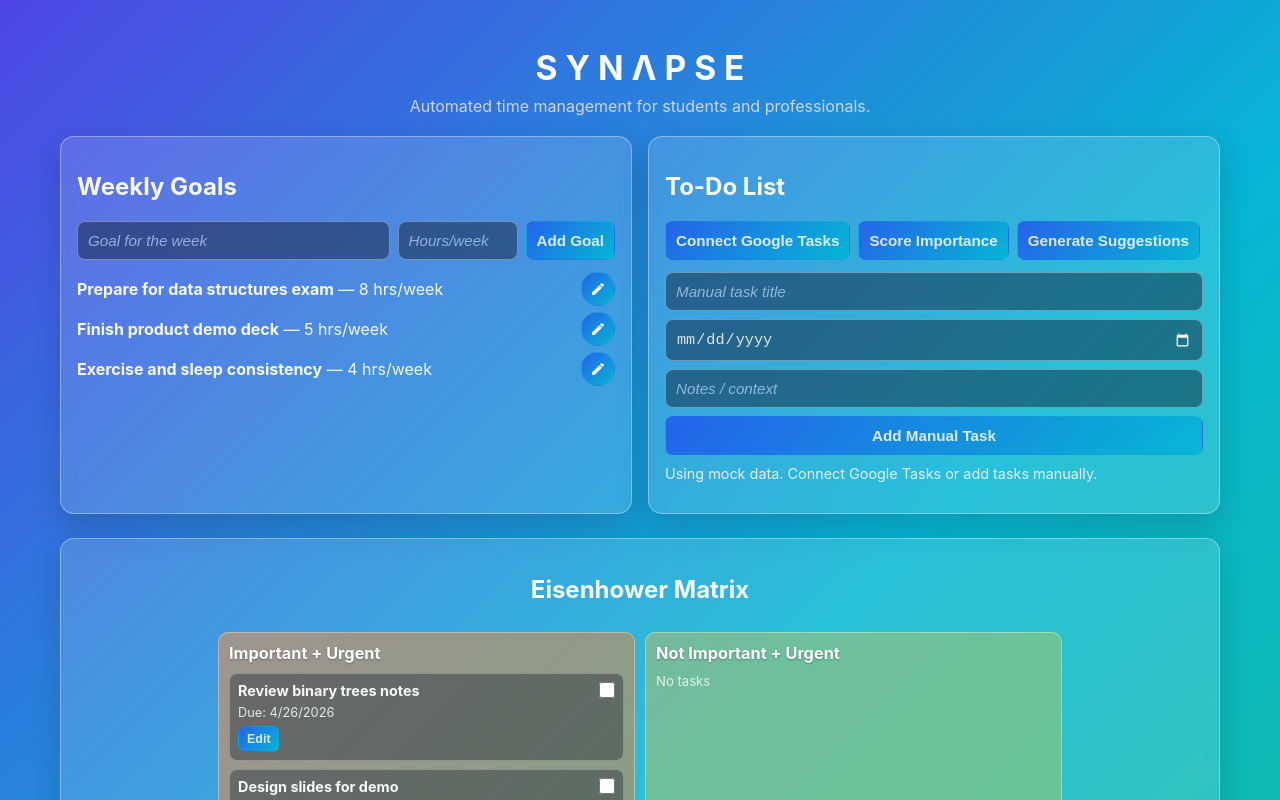
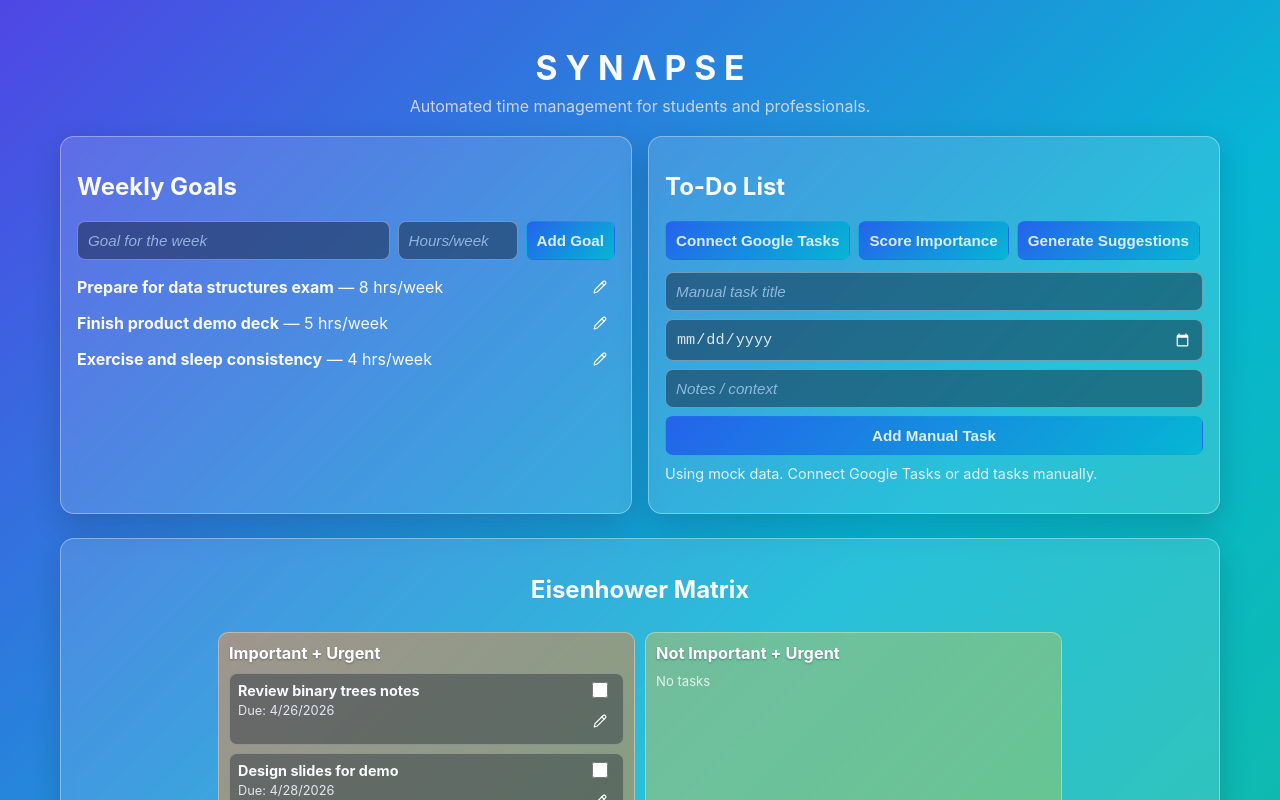
Before and after one commit to mxddi/Synapse3, a React (Create React App) app: page / in a window 1280 px wide. Shown: the top 800 px of the page. Built offline with nearby package versions, Linux system fonts and the light colour scheme.

Commit message:
Consistent task edit formatting

```diff
--- a/src/App.css
+++ b/src/App.css
@@ -124,19 +124,27 @@ li {
 }
 
 .edit-icon-button {
-  width: 34px;
-  height: 34px;
-  border-radius: 999px;
+  width: 30px;
+  height: 30px;
+  border-radius: 6px;
   padding: 0;
   display: inline-flex;
   align-items: center;
   justify-content: center;
   color: #ffffff;
+  background: transparent;
+  border: none;
+  box-shadow: none;
+}
+
+.edit-icon-button:hover {
+  background: rgba(255, 255, 255, 0.08);
+  filter: none;
 }
 
 .edit-icon-button svg {
-  width: 16px;
-  height: 16px;
+  width: 14px;
+  height: 14px;
 }
 
 .goal-edit-row {
@@ -233,6 +241,30 @@ li {
 .task-card-actions button {
   padding: 5px 8px;
   font-size: 0.78rem;
+}
+
+.task-edit-icon-button {
+  width: 30px;
+  height: 30px;
+  padding: 0;
+  border-radius: 6px;
+  display: inline-flex;
+  align-items: center;
+  justify-content: center;
+  color: #ffffff;
+  background: transparent;
+  border: none;
+  box-shadow: none;
+}
+
+.task-edit-icon-button:hover {
+  background: rgba(255, 255, 255, 0.08);
+  filter: none;
+}
+
+.task-edit-icon-button svg {
+  width: 14px;
+  height: 14px;
 }
 
 .task-edit-form {
--- a/src/App.js
+++ b/src/App.js
@@ -978,7 +978,11 @@ Tasks with urgency and importance: ${JSON.stringify(scoredTasks.map((t) => ({ ti
               </div>
             )}
             <div className="task-card-top">
+              <div>
                 <h4>{task.title}</h4>
+                <p>Due: {task.due ? new Date(task.due).toLocaleDateString() : "No date"}</p>
+              </div>
+              <div style={{ display: 'flex', flexDirection: 'column', alignItems: 'center', gap: '8px' }}>
                 <label className="task-complete-control" title="Mark complete">
                   <input
                     type="checkbox"
@@ -988,10 +992,19 @@ Tasks with urgency and importance: ${JSON.stringify(scoredTasks.map((t) => ({ ti
                     aria-label={`Mark ${task.title} as completed`}
                   />
                 </label>
+                <button
+                  type="button"
+                  className="task-edit-icon-button"
+                  onClick={() => startEditingTask(task)}
+                  aria-label="Edit task"
+                  title="Edit task"
+                >
+                  <svg xmlns="http://www.w3.org/2000/svg" viewBox="0 0 24 24" fill="none" stroke="currentColor" strokeWidth="2" strokeLinecap="round" strokeLinejoin="round" aria-hidden="true">
+                    <path d="M17 3a2.85 2.83 0 1 1 4 4L7.5 20.5 2 22l1.5-5.5Z" />
+                    <path d="m15 5 4 4" />
+                  </svg>
+                </button>
               </div>
-            <p>Due: {task.due ? new Date(task.due).toLocaleDateString() : "No date"}</p>
-            <div className="task-card-actions">
-              <button type="button" onClick={() => startEditingTask(task)}>Edit</button>
             </div>
           </>
         )}
@@ -1003,7 +1016,10 @@ Tasks with urgency and importance: ${JSON.stringify(scoredTasks.map((t) => ({ ti
     return (
       <article key={task.id} className="task-card task-card-completed">
         <div className="task-card-top">
+          <div>
             <h4>{task.title}</h4>
+            <p>Completed</p>
+          </div>
           <label className="task-complete-control" title="Mark as active again">
             <input
               type="checkbox"
@@ -1014,7 +1030,6 @@ Tasks with urgency and importance: ${JSON.stringify(scoredTasks.map((t) => ({ ti
             />
           </label>
         </div>
-        <p>Completed</p>
       </article>
     );
   }
@@ -1081,7 +1096,10 @@ Tasks with urgency and importance: ${JSON.stringify(scoredTasks.map((t) => ({ ti
                   <div className="goal-view-row">
                     <span><strong>{goal.name}</strong> — {goal.weeklyHours} hrs/week</span>
                     <button type="button" className="edit-icon-button" onClick={() => startEditingGoal(goal)} aria-label="Edit goal" title="Edit goal">
-                      <svg viewBox="0 0 24 24" aria-hidden="true"><path d="M3 17.25V21h3.75L17.81 9.94l-3.75-3.75L3 17.25zm17.71-10.04a1.003 1.003 0 0 0 0-1.42l-2.5-2.5a1.003 1.003 0 0 0-1.42 0l-1.96 1.96 3.75 3.75 2.13-1.79z" fill="currentColor" /></svg>
+                      <svg xmlns="http://www.w3.org/2000/svg" viewBox="0 0 24 24" fill="none" stroke="currentColor" strokeWidth="2" strokeLinecap="round" strokeLinejoin="round" aria-hidden="true">
+                        <path d="M17 3a2.85 2.83 0 1 1 4 4L7.5 20.5 2 22l1.5-5.5Z" />
+                        <path d="m15 5 4 4" />
+                      </svg>
                     </button>
                   </div>
                 )}
```
Lines whose indentation alone changed are shown as unchanged.
